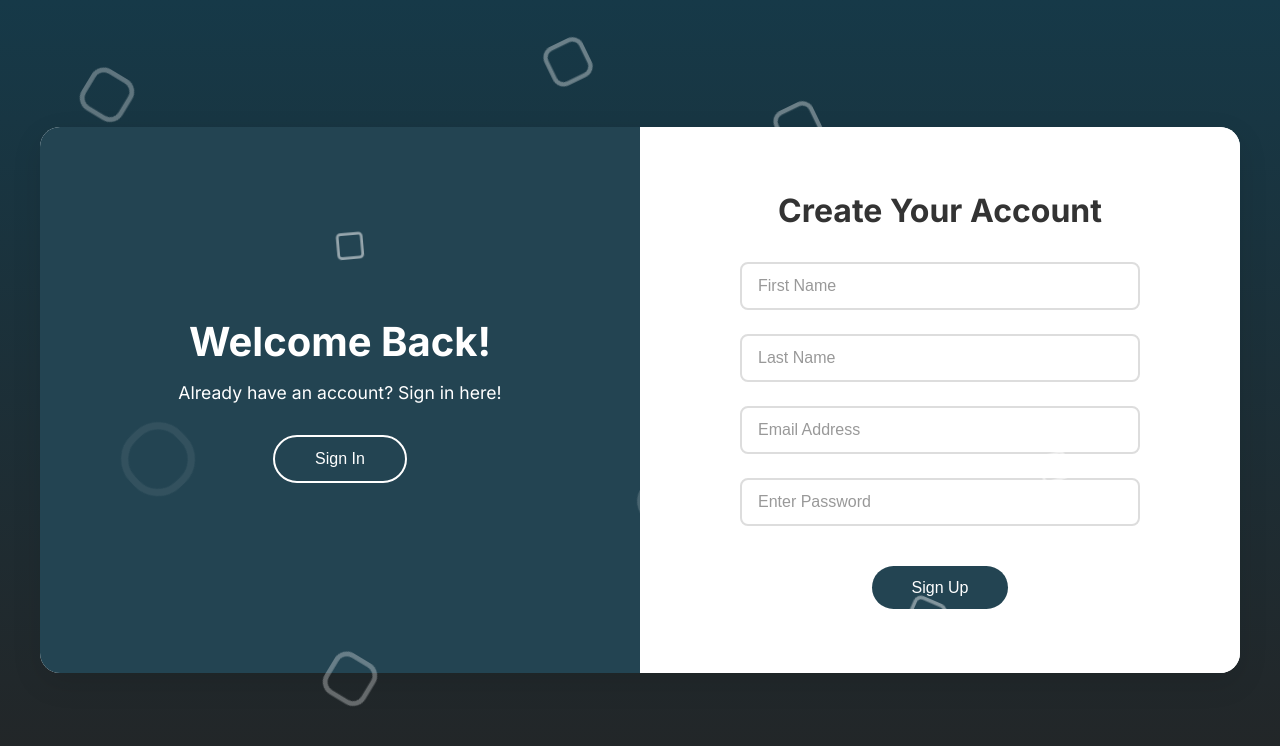
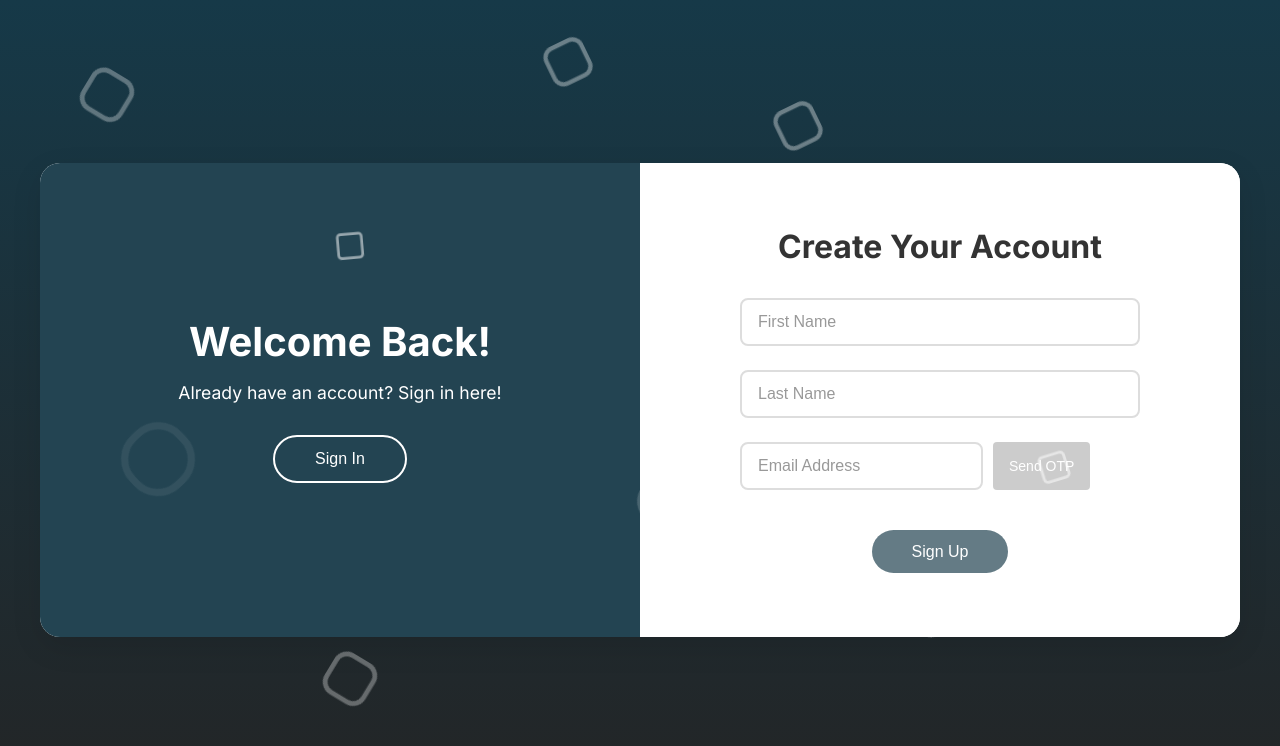
Before and after one commit to ankit-kaushal/Truth-and-Dare, a Next.js app: page /signup in a window 1280 px wide. Shown: the top 746 px of the page. Built offline with nearby package versions, Linux system fonts and the light colour scheme; no server answers.

Commit message:
otp verification

```diff
--- a/models/User.js
+++ b/models/User.js
@@ -17,13 +17,15 @@ const UserSchema = new mongoose.Schema(
         default: ["password"],
       },
     ],
+    tempOTP: { type: String },
+    otpExpiry: { type: Date },
+    isEmailVerified: { type: Boolean, default: false },
   },
   {
     timestamps: true,
   },
 );
 
-// Method to link or update authentication methods
 UserSchema.methods.linkAuthMethod = async function (method, data) {
   if (!this.authMethods.includes(method)) {
     this.authMethods.push(method);
--- a/package.json
+++ b/package.json
@@ -21,6 +21,7 @@
     "mongoose": "^8.4.3",
     "next": "13.5.2",
     "next-auth": "^4.24.11",
+    "nodemailer": "^6.10.1",
     "react": "18.2.0",
     "react-dom": "18.2.0"
   },
--- a/ui/Signup/index.js
+++ b/ui/Signup/index.js
@@ -1,5 +1,5 @@
 "use client";
-import { useState } from "react";
+import { useState, useEffect } from "react";
 import Link from "next/link";
 import { useAuth } from "@/context/AuthContext";
 import axios from "axios";
@@ -11,10 +11,39 @@ const Signup = () => {
     lastName: "",
     email: "",
     password: "",
+    confirmPassword: "",
   });
+  const [otpData, setOtpData] = useState({
+    otp: "",
+    verified: false,
+    sent: false,
+  });
+  const [timer, setTimer] = useState(0);
   const [error, setError] = useState("");
   const [loading, setLoading] = useState(false);
   const { login } = useAuth();
+
+  useEffect(() => {
+    if (timer > 0) {
+      const interval = setInterval(() => {
+        setTimer((prev) => prev - 1);
+      }, 1000);
+      return () => clearInterval(interval);
+    }
+  }, [timer]);
+
+  const sendOTP = async () => {
+    try {
+      setLoading(true);
+      await axios.post("/api/auth/send-otp", { email: formData.email });
+      setOtpData((prev) => ({ ...prev, sent: true }));
+      setTimer(120); // 2 minutes countdown
+    } catch (err) {
+      setError(err.response?.data?.message || "Failed to send OTP");
+    } finally {
+      setLoading(false);
+    }
+  };
 
   const handleChange = (e) => {
     const { name, value } = e.target;
@@ -24,8 +53,34 @@ const Signup = () => {
     }));
   };
 
+  const verifyOTP = async () => {
+    try {
+      setLoading(true);
+      await axios.post("/api/auth/verify-otp", {
+        email: formData.email,
+        otp: otpData.otp,
+      });
+      setOtpData((prev) => ({ ...prev, verified: true }));
+    } catch (err) {
+      console.error(err);
+      setError("Invalid OTP. Please try again.");
+    } finally {
+      setLoading(false);
+    }
+  };
+
   const handleSubmit = async (e) => {
     e.preventDefault();
+    if (!otpData.verified) {
+      setError("Please verify your email first");
+      return;
+    }
+
+    if (formData.password !== formData.confirmPassword) {
+      setError("Passwords do not match");
+      return;
+    }
+
     setError("");
     setLoading(true);
 
@@ -37,7 +92,6 @@ const Signup = () => {
 
     try {
       const { data } = await axios.post("/api/auth/signup", formattedData);
-
       await login(data.user);
       window.location.href = "/game";
     } catch (err) {
@@ -82,6 +136,7 @@ const Signup = () => {
               disabled={loading}
               required
             />
+            <div className={styles.email_verification}>
               <input
                 type="email"
                 name="email"
@@ -89,24 +144,79 @@ const Signup = () => {
                 value={formData.email}
                 onChange={handleChange}
                 className={styles.input}
-              disabled={loading}
+                disabled={loading || otpData.verified}
                 required
               />
+              {!otpData.verified && (
+                <button
+                  type="button"
+                  onClick={sendOTP}
+                  className={styles.otp_button}
+                  disabled={loading || !formData.email || timer > 0}
+                >
+                  {timer > 0
+                    ? `Resend in ${timer}s`
+                    : otpData.sent
+                      ? "Resend OTP"
+                      : "Send OTP"}
+                </button>
+              )}
+            </div>
+
+            {otpData.sent && !otpData.verified && (
+              <div className={styles.otp_section}>
+                <input
+                  type="text"
+                  placeholder="Enter OTP"
+                  value={otpData.otp}
+                  onChange={(e) =>
+                    setOtpData((prev) => ({ ...prev, otp: e.target.value }))
+                  }
+                  className={`${styles.input} ${styles.otp_input}`}
+                  maxLength={6}
+                />
+                <button
+                  type="button"
+                  onClick={verifyOTP}
+                  className={styles.verify_button}
+                  disabled={loading || !otpData.otp}
+                >
+                  Verify OTP
+                </button>
+              </div>
+            )}
+
+            {otpData.verified && (
+              <>
                 <input
                   type="password"
                   name="password"
-              placeholder="Enter Password"
+                  placeholder="Create Password"
                   value={formData.password}
                   onChange={handleChange}
                   className={styles.input}
                   disabled={loading}
                   required
                 />
+                <input
+                  type="password"
+                  name="confirmPassword"
+                  placeholder="Confirm Password"
+                  value={formData.confirmPassword}
+                  onChange={handleChange}
+                  className={styles.input}
+                  disabled={loading}
+                  required
+                />
+              </>
+            )}
+
+            {/* Submit button and error message */}
             <div className={styles.submit_button_wrapper}>
               <button
                 type="submit"
                 className={styles.submit_button}
-                disabled={loading}
+                disabled={loading || !otpData.verified}
               >
                 {loading ? (
                   <div className={styles.loader}>
--- a/ui/Signup/styles.module.css
+++ b/ui/Signup/styles.module.css
@@ -252,3 +252,40 @@
   background-color: #f3f4f6;
   cursor: not-allowed;
 }
+
+.email_verification {
+  display: flex;
+  gap: 10px;
+  width: 100%;
+}
+
+.otp_button,
+.verify_button {
+  background-color: #4caf50;
+  border: none;
+  border-radius: 4px;
+  color: white;
+  cursor: pointer;
+  font-size: 14px;
+  padding: 8px 16px;
+  white-space: nowrap;
+}
+
+.otp_button:disabled,
+.verify_button:disabled {
+  background-color: #ccc;
+  cursor: not-allowed;
+}
+
+.otp_section {
+  display: flex;
+  gap: 10px;
+  margin-top: 10px;
+  width: 100%;
+}
+
+.verified_badge {
+  color: #4caf50;
+  font-size: 14px;
+  margin-top: 5px;
+}
```
Also changed, not shown: app/api/auth/send-otp/route.js (added, +41 -0 lines), app/api/auth/verify-otp/route.js (added, +36 -0 lines), lib/otpUtils.js (added, +31 -0 lines), models/TempOTP.js (added, +17 -0 lines), 1 other file (tests, documents, lock files or other folders). Lines whose indentation alone changed are shown as unchanged.
